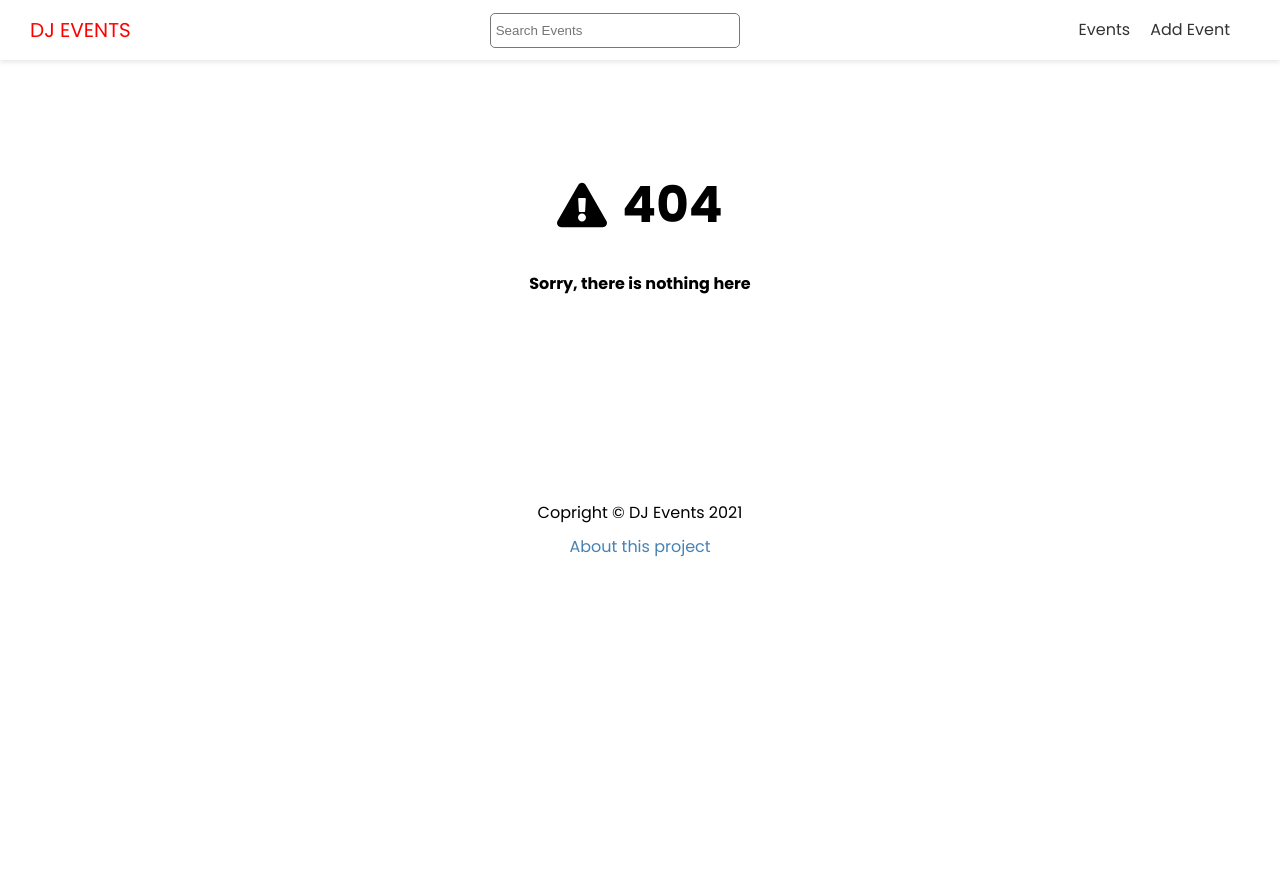
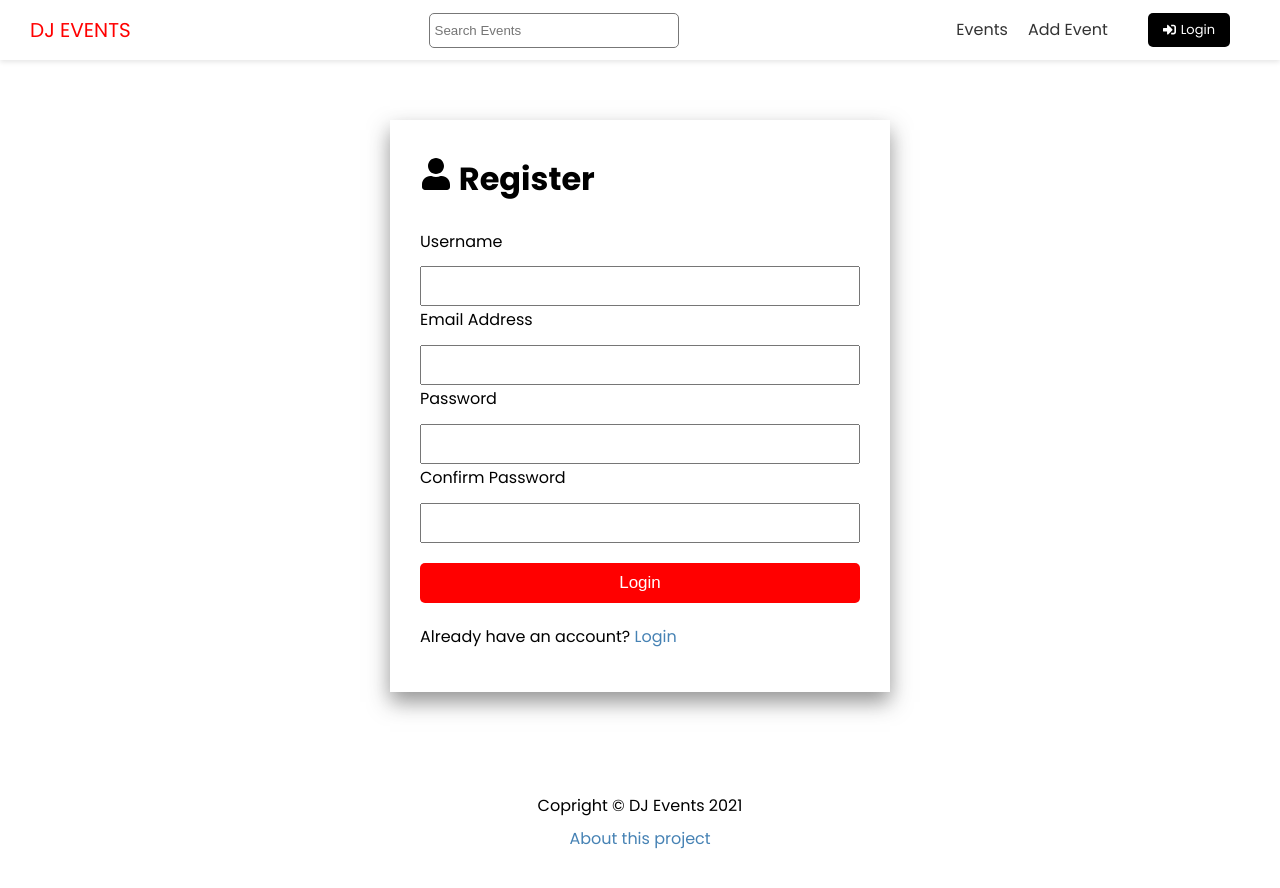
Before and after one commit to jwright90/traversy-nextjs-dj, a Next.js app: page /account/register in a window 1280 px wide. Before the commit this address had no page. Shown: the top 888 px of the page. Before the commit the page ends 800 px from the top, so only its background shows below. Built offline with nearby package versions, Linux system fonts and the light colour scheme.

Commit message:
add login and register pages

```diff
--- a/components/Header.js
+++ b/components/Header.js
@@ -1,3 +1,4 @@
+import {FaSignInAlt, FaSignOutAlt} from 'react-icons/fa'
 import Link from 'next/link'
 import styles from '@/styles/Header.module.css'
 import Search from './Search'
@@ -25,6 +26,13 @@
               <a>Add Event</a>
             </Link>
           </li>
+          <li>
+            <Link href="/account/login">
+              <a className='btn-secondary btn-icon'>
+                <FaSignInAlt/> Login
+              </a>
+            </Link>
+          </li>
         </ul>
       </nav>
     </header>
--- /dev/null
+++ b/pages/account/register.js
@@ -0,0 +1,73 @@
+import { FaUser } from 'react-icons/fa'
+import { ToastContainer, toast } from 'react-toastify';
+import 'react-toastify/dist/ReactToastify.css';
+
+import {useState} from 'react'
+import { useEffect } from 'react'
+import { useContext } from 'react'
+import Link from 'next/link'
+import Layout from '@/components/Layout';
+import styles from '@/styles/AuthForm.module.css'
+
+export default function RegisterPage() {
+
+
+  const [username, setUsername] = useState('')
+  const [email, setEmail] = useState('')
+  const [password, setPassword] = useState('')
+  const [passwordConfirm, setPasswordConfirm] = useState('')
+
+  const handleSubmit = (e) => {
+    e.preventDefault()
+
+    if (password !== passwordConfirm) {
+      toast.error('Passwords do not match!')
+      return
+    }
+
+    console.log({username, email, password})
+
+  }
+
+  return (
+    <Layout title="User Registration">
+      <div className={styles.auth}>
+        <h1><FaUser/> Register</h1>
+        <ToastContainer />
+        <form onSubmit={handleSubmit}>
+          <div>
+            <label htmlFor="username">Username</label>
+            <input
+              type="text" id="username" value={username}
+              onChange={(e) => setUsername(e.target.value)}
+            >
+            </input>
+            <label htmlFor="email">Email Address</label>
+            <input
+              type="email" id="email" value={email}
+              onChange={(e) => setEmail(e.target.value)}
+            >
+            </input>
+            <label htmlFor="password">Password</label>
+            <input
+              type="password" id="password" value={password}
+              onChange={(e) => setPassword(e.target.value)}
+            >
+            </input>
+            <label htmlFor="passwordConfirm">Confirm Password</label>
+            <input
+              type="password" id="passwordConfirm" value={passwordConfirm}
+              onChange={(e) => setPasswordConfirm(e.target.value)}
+            >
+            </input>
+            <input type="submit" value="Login" className="btn" />
+          </div>
+        </form>
+        <p>
+          Already have an account? <Link href='/account/login'>Login</Link>
+        </p>
+
+      </div>
+    </Layout>
+  )
+}
--- /dev/null
+++ b/styles/AuthForm.module.css
@@ -0,0 +1,31 @@
+.auth {
+	max-width: 500px;
+	margin: auto;
+	padding: 30px;
+	box-shadow: 0px 10px 20px 0px rgba(50, 50, 50, 0.52);
+}
+
+.auth label {
+	display: block;
+	margin-bottom: 10px;
+}
+
+.auth input[type='text'],
+.auth input[type='email'],
+.auth input[type='password'] {
+	display: block;
+	width: 100%;
+	height: 40px;
+	padding: 5px;
+	font-size: 18px;
+}
+
+.auth input[type='submit'] {
+	margin-top: 20px;
+	width: 100%;
+	font-size: 17px;
+}
+
+.auth div {
+	margin-bottom: 20px;
+}
```
Also changed, not shown: pages/account/login.js (added, +51 -0 lines).
